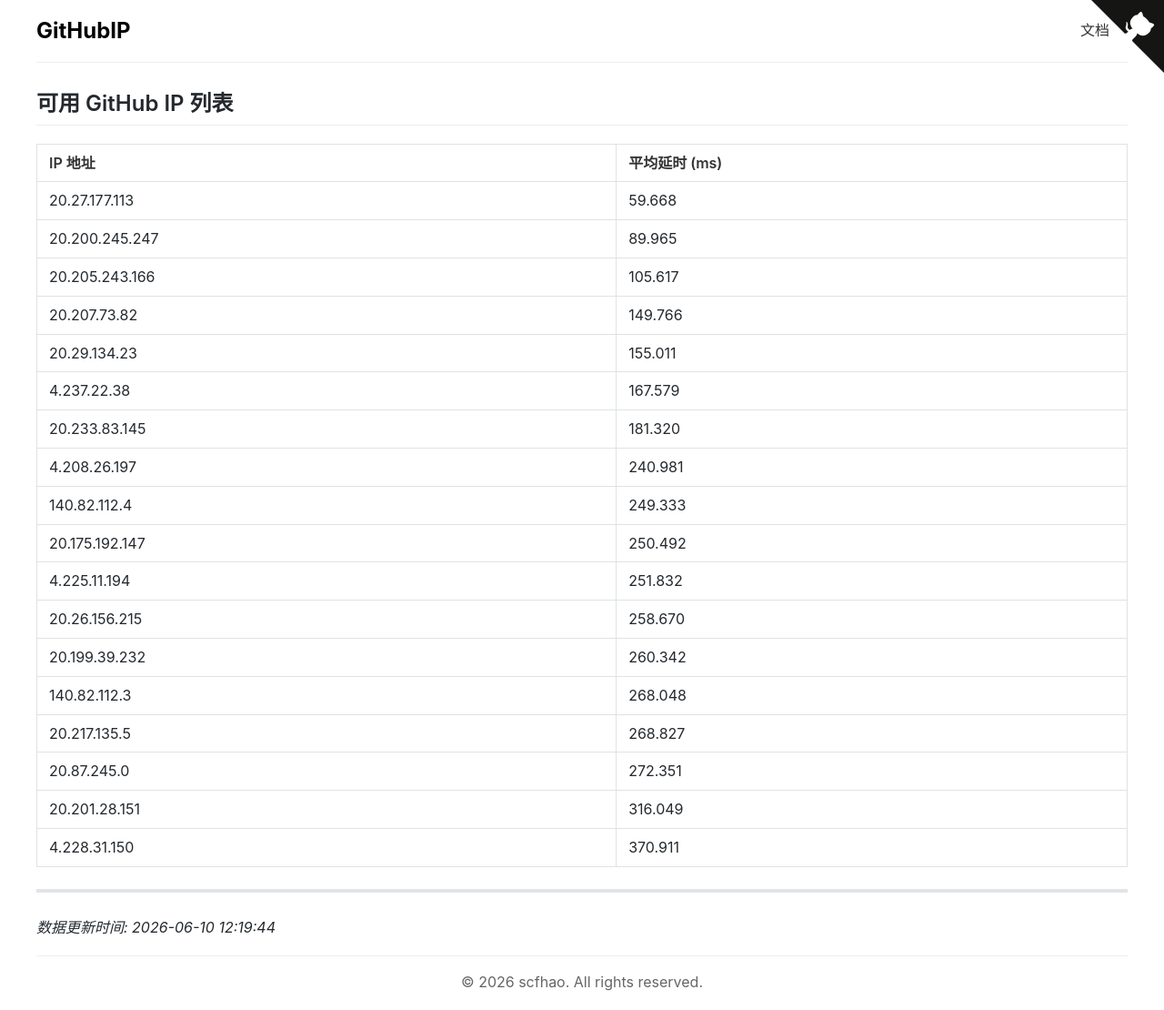
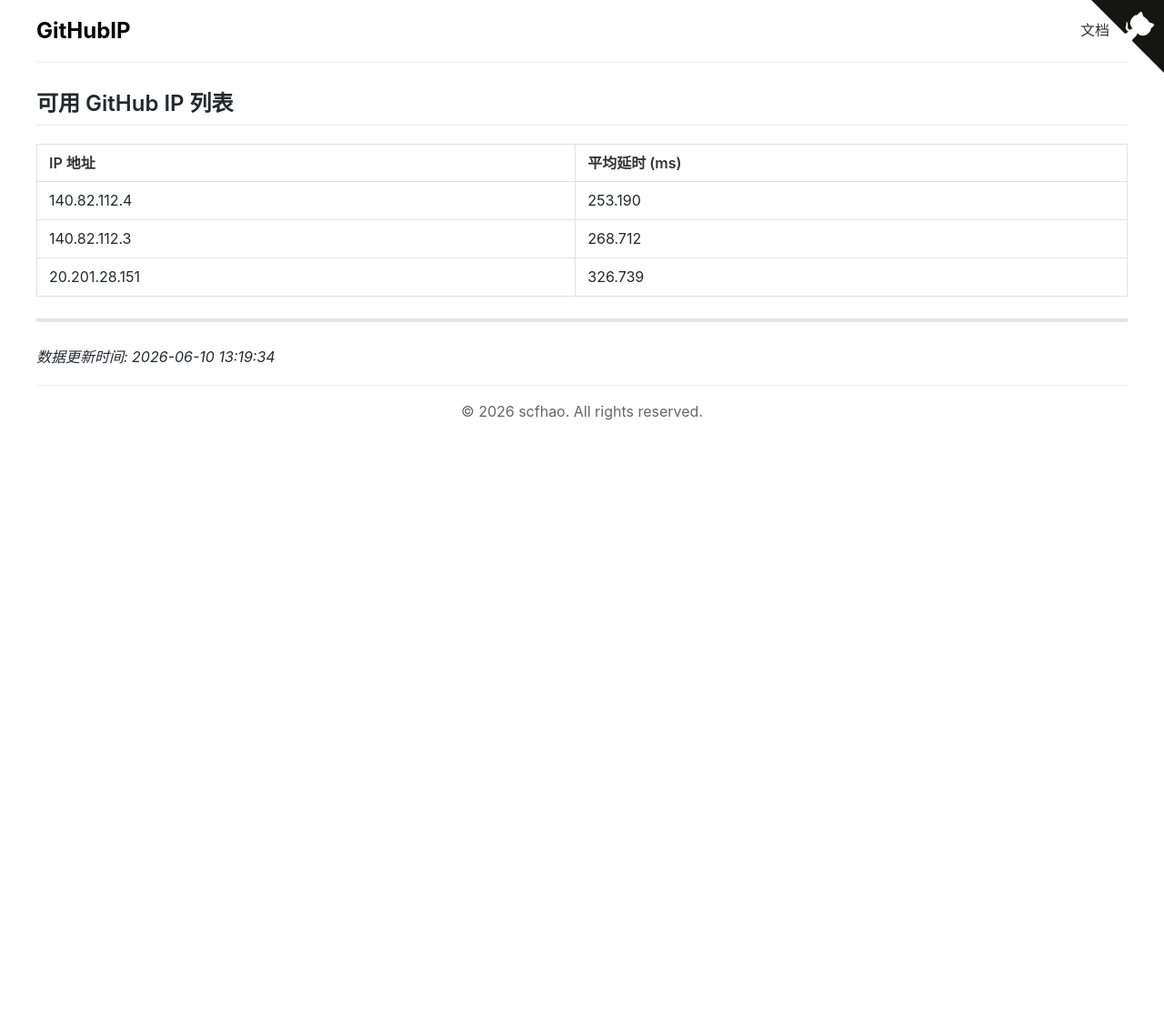
Before and after one commit to scfhao/GitHubIP, a Jekyll site: the page built from index.md, in a window 1280 px wide. Shown: the whole page at 91% size. Built offline with Jekyll 4.4.1, drawn with Linux system fonts in a browser that asks for light colours; after the commit the page ends 900 px from its top, so only the background shows below that.

Commit message:
自动脚本执行 - 2026-06-10 13:19:34

```diff
--- a/index.md
+++ b/index.md
@@ -1,32 +1,17 @@
 ---
 layout: home
 title: GitHub IP 列表
-date: 2026-06-10 12:19:44
+date: 2026-06-10 13:19:34
 ---
 
 ## 可用 GitHub IP 列表
 
 | IP 地址 | 平均延时 (ms) |
 |---------|--------------|
-| 20.27.177.113 | 59.668 |
-| 20.200.245.247 | 89.965 |
-| 20.205.243.166 | 105.617 |
-| 20.207.73.82 | 149.766 |
-| 20.29.134.23 | 155.011 |
-| 4.237.22.38 | 167.579 |
-| 20.233.83.145 | 181.320 |
-| 4.208.26.197 | 240.981 |
-| 140.82.112.4 | 249.333 |
-| 20.175.192.147 | 250.492 |
-| 4.225.11.194 | 251.832 |
-| 20.26.156.215 | 258.670 |
-| 20.199.39.232 | 260.342 |
-| 140.82.112.3 | 268.048 |
-| 20.217.135.5 | 268.827 |
-| 20.87.245.0 | 272.351 |
-| 20.201.28.151 | 316.049 |
-| 4.228.31.150 | 370.911 |
+| 140.82.112.4 | 253.190 |
+| 140.82.112.3 | 268.712 |
+| 20.201.28.151 | 326.739 |
 
 ---
 
-*数据更新时间: 2026-06-10 12:19:44*
+*数据更新时间: 2026-06-10 13:19:34*
```
